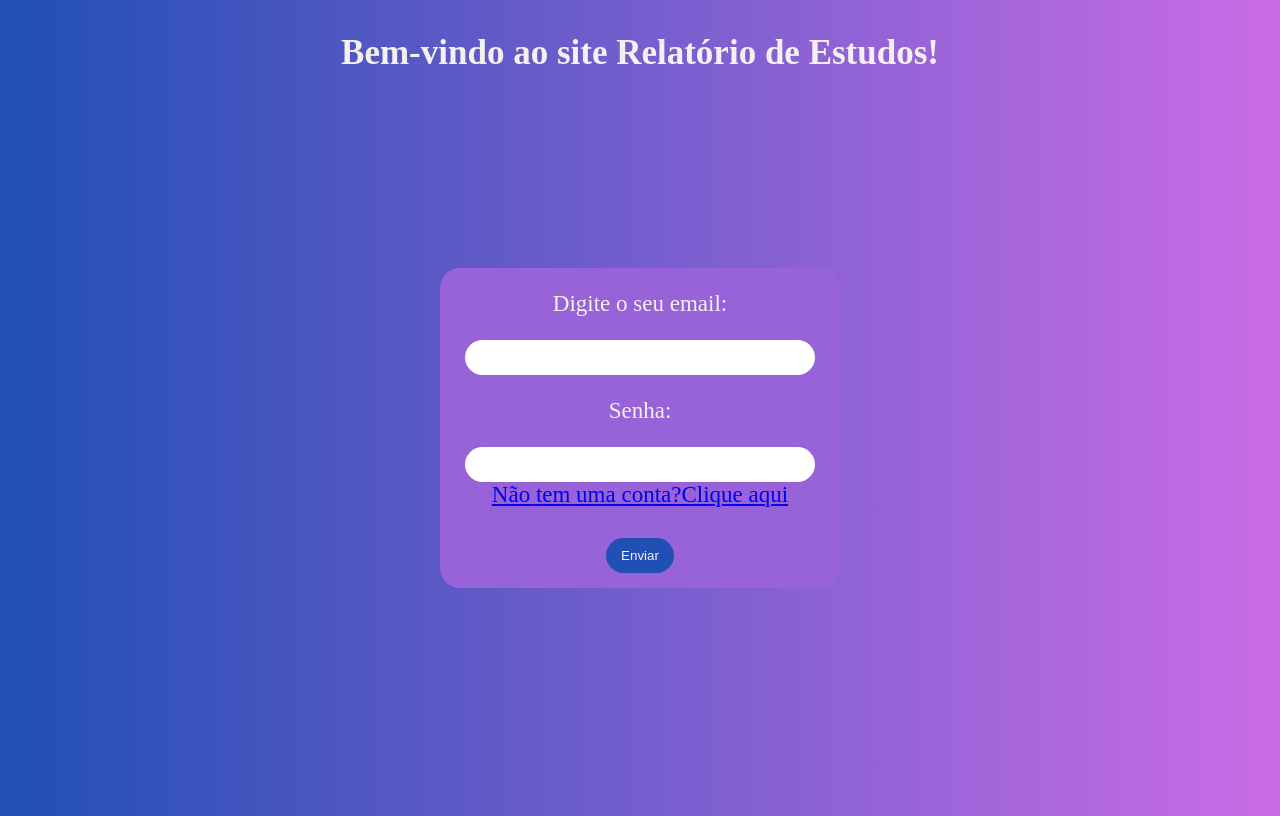
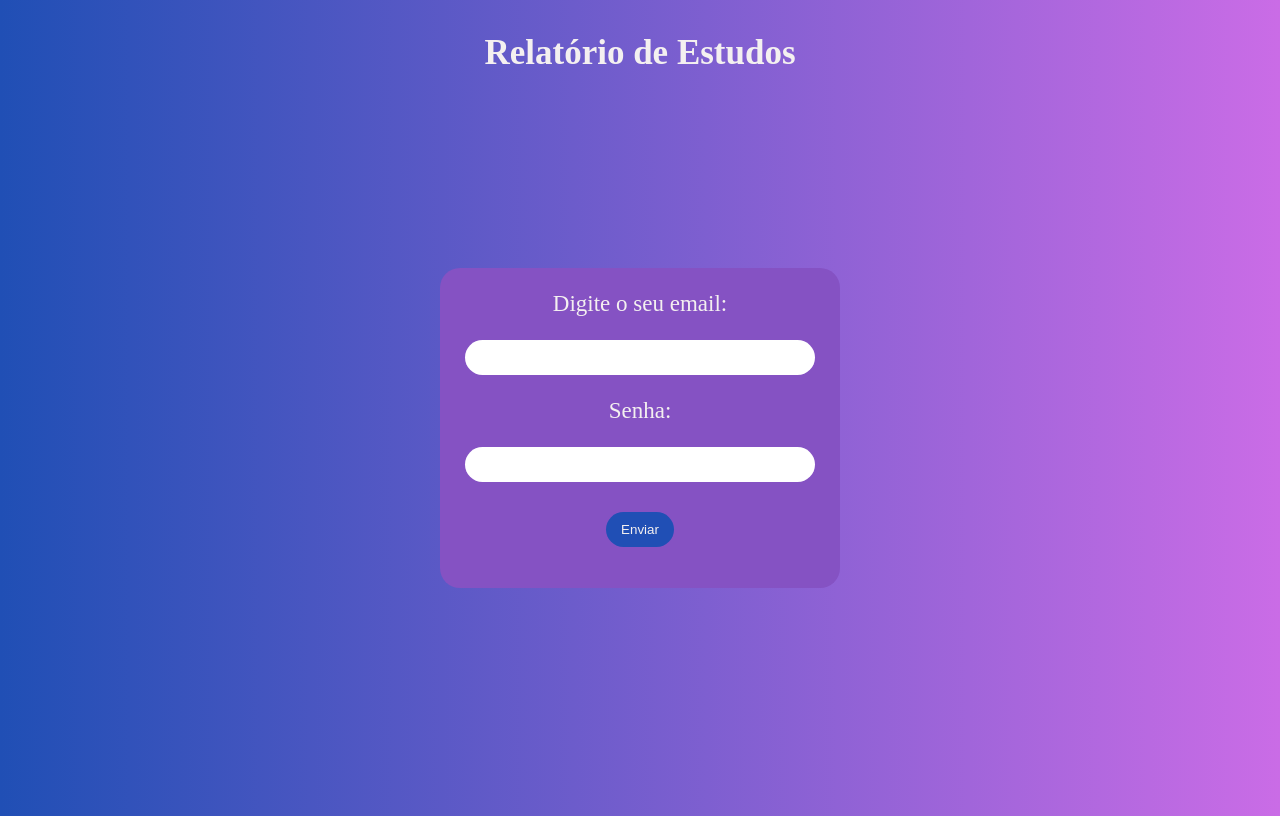
Before and after one commit to geovanagonclvs/relatorio-de-estudos, a Flask app: page / in a window 1280 px wide. Run offline with Flask 3, Linux system fonts and the light colour scheme.

Commit message:
alterei o fundo

```diff
--- a/static/estilo.css
+++ b/static/estilo.css
@@ -2,6 +2,7 @@
 h1{
     position: absolute;
     top: 10px;
+
     text-align: center;
 
 
@@ -49,7 +50,7 @@ body{
     /* deixa a altura da borda com tamanha fixo */
     height: 170px;
 
-    background-color: #9863d8;
+    background-color: #8552c3;
     border-radius: 20px;
     width: 400px;
 
--- a/templates/login.html
+++ b/templates/login.html
@@ -6,7 +6,7 @@
     <body>
 
             <h1 id="titulo">
-                Bem-vindo ao site Relatório de Estudos!</h1>
+                Relatório de Estudos</h1>
 
             <div id="caixa">
                 <p>Digite o seu email:
@@ -18,8 +18,8 @@
 
                 </p>
                 <input type="password" name="senha" id="senha">
-
-                <a href="Não tem uma conta? Clique aqui">Não tem uma conta?Clique aqui</a>
+<!--
+                <a href="Não tem uma conta? Clique aqui">Não tem uma conta?Clique aqui</a> -->
 
                 <button type="button">Enviar</button>
             </div>
```
